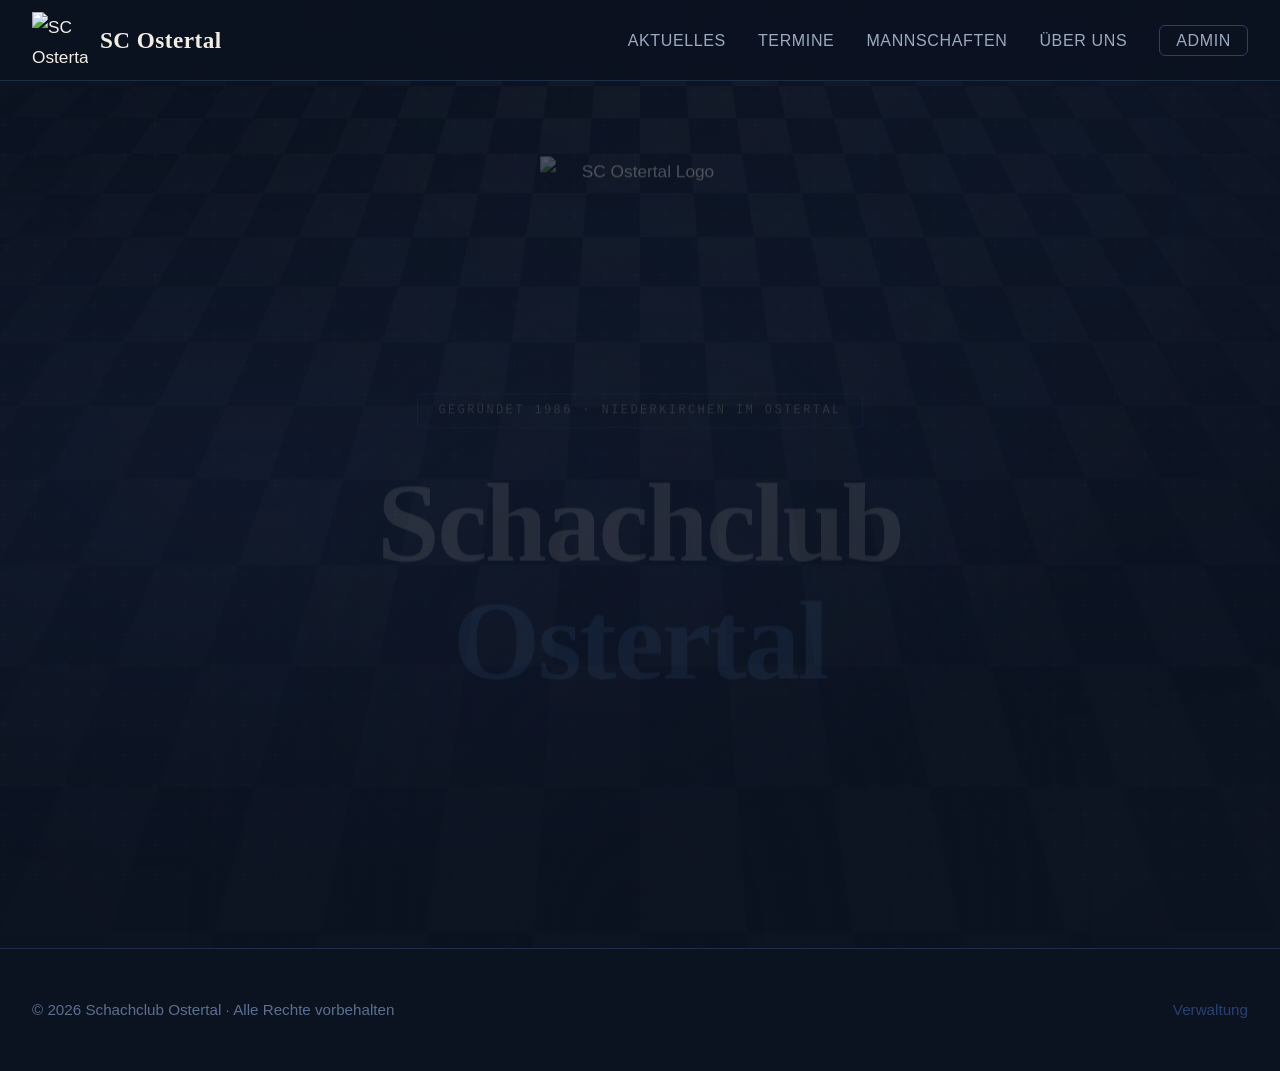
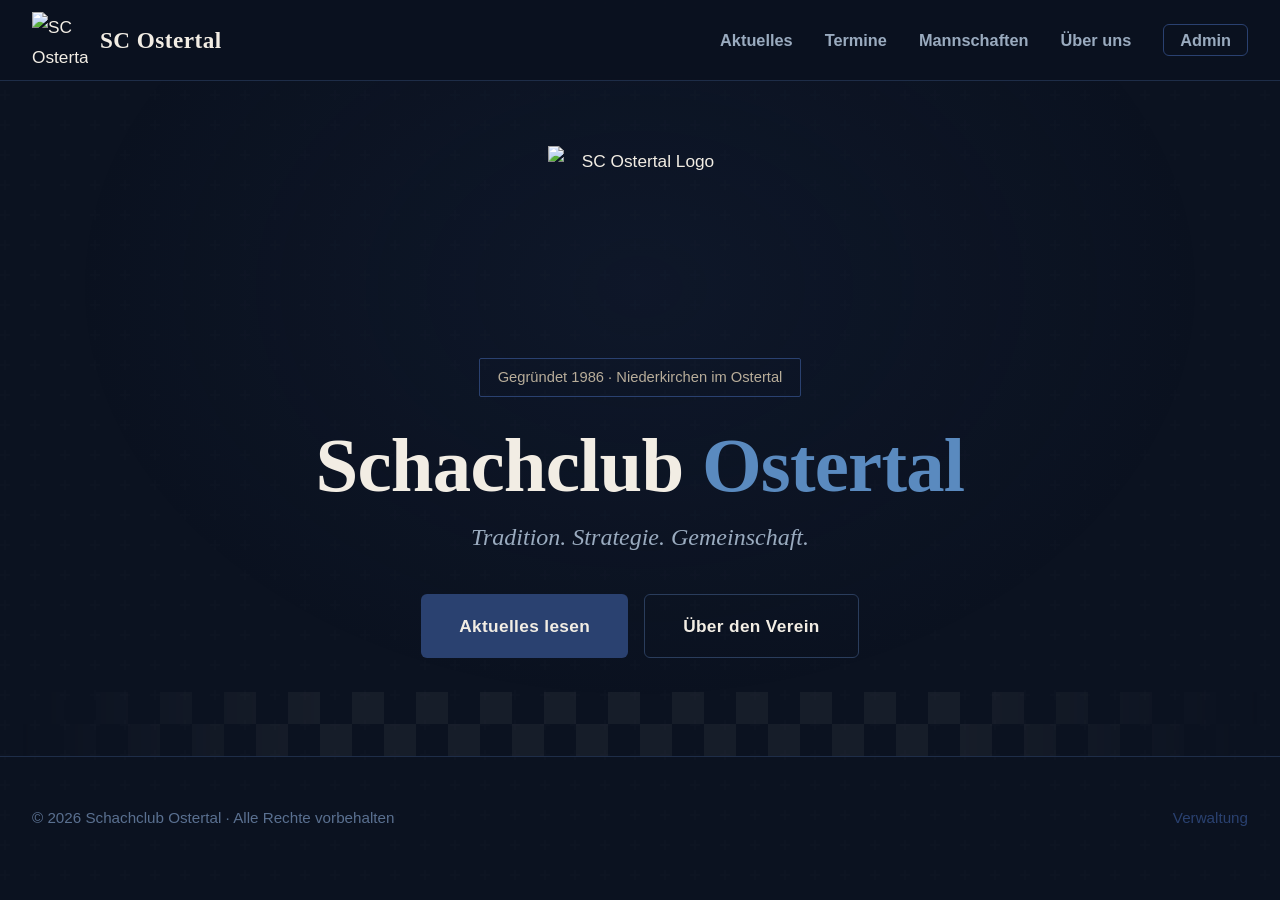

Tone down AI-typical design patterns (colors unchanged)

--- a/docs/css/style.css
+++ b/docs/css/style.css
@@ -42,46 +42,44 @@ body::before { content: ''; position: fixed; inset: 0; background-image: url("da
 .nav-logo img { width: 56px; height: 56px; object-fit: contain; }
 .nav-logo-text { font-family: var(--font-display); font-size: 1.45rem; font-weight: 700; letter-spacing: 0.02em; }
 .nav-links { display: flex; gap: 2rem; list-style: none; align-items: center; }
-.nav-links a { text-decoration: none; color: var(--text-secondary); font-size: 1rem; font-weight: 500; letter-spacing: 0.04em; text-transform: uppercase; transition: var(--transition); position: relative; }
+.nav-links a { text-decoration: none; color: var(--text-secondary); font-size: 1.02rem; font-weight: 600; letter-spacing: 0; transition: var(--transition); position: relative; }
 .nav-links a::after { content: ''; position: absolute; bottom: -4px; left: 0; width: 0; height: 2px; background: var(--cream); transition: var(--transition); }
 .nav-links a:hover { color: var(--cream); }
 .nav-links a:hover::after { width: 100%; }
 .nav-links a.active { color: var(--cream); }
 .nav-links a.active::after { width: 100%; }
-.nav-admin { background: transparent; border: 1px solid var(--navy-light); color: var(--cream-dim); padding: 6px 16px; border-radius: var(--radius); font-size: 0.8rem; font-weight: 600; letter-spacing: 0.06em; text-transform: uppercase; cursor: pointer; transition: var(--transition); text-decoration: none; }
+.nav-admin { background: transparent; border: 1px solid var(--navy-light); color: var(--cream-dim); padding: 6px 16px; border-radius: var(--radius); font-size: 0.92rem; font-weight: 600; letter-spacing: 0; cursor: pointer; transition: var(--transition); text-decoration: none; }
 .nav-admin:hover { background: var(--navy-light); color: var(--cream-light); }
 .nav-toggle { display: none; background: none; border: none; color: var(--text-primary); font-size: 1.5rem; cursor: pointer; padding: 4px; }
 
-.hero { position: relative; min-height: 100vh; display: flex; align-items: center; justify-content: center; text-align: center; overflow: hidden; z-index: 1; }
-.hero::before { content: ''; position: absolute; inset: 0; background: radial-gradient(ellipse at 20% 50%, rgba(30,48,84,0.2) 0%, transparent 60%), radial-gradient(ellipse at 80% 20%, rgba(30,48,84,0.12) 0%, transparent 50%), radial-gradient(ellipse at 50% 100%, rgba(11,18,32,1) 0%, transparent 50%); z-index: 0; }
-.hero-chess-bg { position: absolute; inset: 0; opacity: 0.025; background-image: repeating-conic-gradient(var(--cream) 0% 25%, transparent 0% 50%); background-size: 80px 80px; transform: perspective(800px) rotateX(55deg) translateY(-20%); transform-origin: center top; mask-image: radial-gradient(ellipse at center 30%, black 10%, transparent 70%); }
-.hero-content { position: relative; z-index: 2; max-width: 800px; padding: 2rem; animation: fadeInUp 1s ease-out; }
-@keyframes fadeInUp { from { opacity: 0; transform: translateY(30px); } to { opacity: 1; transform: translateY(0); } }
-.hero-logo { width: 200px; height: 200px; object-fit: contain; margin: 0 auto 2rem; display: block; animation: fadeInUp 1s ease-out 0.1s both; }
-.hero-badge { display: inline-block; font-family: var(--font-mono); font-size: 0.75rem; letter-spacing: 0.2em; text-transform: uppercase; color: var(--cream-dim); border: 1px solid var(--navy-light); padding: 6px 20px; border-radius: 2px; margin-bottom: 2rem; animation: fadeInUp 1s ease-out 0.2s both; }
-.hero h1 { font-family: var(--font-display); font-size: clamp(3.5rem, 9vw, 7rem); font-weight: 900; line-height: 1.05; letter-spacing: -0.02em; margin-bottom: 0.5rem; animation: fadeInUp 1s ease-out 0.3s both; }
+.hero { position: relative; min-height: 84vh; display: flex; align-items: center; justify-content: center; text-align: center; overflow: hidden; z-index: 1; padding: 7rem 2rem 4rem; }
+.hero::before { content: ''; position: absolute; inset: 0; background: radial-gradient(ellipse at 50% 38%, rgba(30,48,84,0.18) 0%, transparent 62%); z-index: 0; }
+/* ruhige, flache Brettkante am unteren Hero-Rand statt perspektivischem Glow-Brett */
+.hero-chess-bg { position: absolute; left: 0; right: 0; bottom: 0; height: 64px; opacity: 0.05; background-image: repeating-conic-gradient(var(--cream) 0% 25%, transparent 0% 50%); background-size: 64px 64px; -webkit-mask-image: linear-gradient(90deg, transparent, #000 25%, #000 75%, transparent); mask-image: linear-gradient(90deg, transparent, #000 25%, #000 75%, transparent); }
+.hero-content { position: relative; z-index: 2; max-width: 780px; padding: 2rem; }
+.hero-logo { width: 184px; height: 184px; object-fit: contain; margin: 0 auto 1.75rem; display: block; }
+.hero-badge { display: inline-block; font-family: var(--font-body); font-size: 0.92rem; letter-spacing: 0; color: var(--cream-dim); border: 1px solid var(--navy-light); padding: 6px 18px; border-radius: 2px; margin-bottom: 1.75rem; }
+.hero h1 { font-family: var(--font-display); font-size: clamp(2.8rem, 6.5vw, 4.8rem); font-weight: 700; line-height: 1.08; letter-spacing: -0.01em; margin-bottom: 0.5rem; }
 .hero h1 .accent { color: var(--accent-blue); }
-.hero-motto { font-family: var(--font-display); font-style: italic; font-size: 1.6rem; color: var(--text-secondary); margin-bottom: 2.5rem; animation: fadeInUp 1s ease-out 0.5s both; }
-.hero-cta { display: inline-flex; gap: 1rem; flex-wrap: wrap; justify-content: center; animation: fadeInUp 1s ease-out 0.7s both; }
+.hero-motto { font-family: var(--font-display); font-style: italic; font-size: 1.5rem; color: var(--text-secondary); margin-bottom: 2.25rem; }
+.hero-cta { display: inline-flex; gap: 1rem; flex-wrap: wrap; justify-content: center; }
 
 .btn { display: inline-flex; align-items: center; gap: 10px; padding: 16px 38px; border-radius: var(--radius); font-family: var(--font-body); font-size: 1.08rem; font-weight: 600; text-decoration: none; cursor: pointer; border: none; transition: var(--transition); letter-spacing: 0.02em; }
 .btn-primary { background: var(--navy-light); color: var(--cream-light); }
-.btn-primary:hover { background: #335590; transform: translateY(-2px); box-shadow: 0 8px 30px rgba(30,48,84,0.4); }
+.btn-primary:hover { background: #335590; }
 .btn-secondary { background: transparent; color: var(--text-primary); border: 1px solid var(--border-light); }
 .btn-secondary:hover { border-color: var(--cream-dim); color: var(--cream); }
 
 section { position: relative; z-index: 1; padding: 6rem 2rem; }
 .section-inner { max-width: 1400px; margin: 0 auto; }
 .section-header { margin-bottom: 3.5rem; }
-.section-label { font-family: var(--font-mono); font-size: 0.88rem; letter-spacing: 0.2em; text-transform: uppercase; color: var(--accent-blue); margin-bottom: 0.75rem; }
+.section-label { font-family: var(--font-display); font-style: italic; font-size: 1.15rem; letter-spacing: 0; text-transform: none; color: var(--accent-blue); margin-bottom: 0.5rem; }
 .section-title { font-family: var(--font-display); font-size: clamp(2.4rem, 5vw, 3.5rem); font-weight: 700; line-height: 1.15; }
 .section-divider { width: 60px; height: 3px; background: var(--navy-light); margin-top: 1rem; border-radius: 2px; }
 
 .news-grid { display: grid; grid-template-columns: repeat(auto-fill, minmax(420px, 1fr)); gap: 1.5rem; }
-.news-card { background: var(--bg-card); border: 1px solid var(--border); border-radius: var(--radius); padding: 2rem; transition: var(--transition); position: relative; overflow: hidden; }
-.news-card::before { content: ''; position: absolute; top: 0; left: 0; right: 0; height: 3px; background: linear-gradient(90deg, var(--navy-light), var(--accent-blue)); transform: scaleX(0); transform-origin: left; transition: var(--transition); }
-.news-card:hover { background: var(--bg-card-hover); border-color: var(--border-light); transform: translateY(-3px); box-shadow: var(--shadow); }
-.news-card:hover::before { transform: scaleX(1); }
+.news-card { background: var(--bg-card); border: 1px solid var(--border); border-left: 3px solid var(--navy-light); border-radius: var(--radius); padding: 2rem; transition: var(--transition); }
+.news-card:hover { background: var(--bg-card-hover); border-left-color: var(--accent-blue); }
 .news-meta { display: flex; align-items: center; gap: 1rem; margin-bottom: 1rem; }
 .news-date { font-family: var(--font-mono); font-size: 0.8rem; color: var(--accent-blue); }
 .news-author { padding: 2px 10px; background: rgba(30,48,84,0.25); border-radius: 3px; font-size: 0.78rem; color: var(--accent-blue-light); }
@@ -90,7 +88,7 @@ section { position: relative; z-index: 1; padding: 6rem 2rem; }
 
 .events-list { display: flex; flex-direction: column; gap: 1rem; }
 .event-item { display: flex; align-items: stretch; background: var(--bg-card); border: 1px solid var(--border); border-radius: var(--radius); overflow: hidden; transition: var(--transition); }
-.event-item:hover { border-color: var(--navy-light); transform: translateX(4px); }
+.event-item:hover { border-color: var(--navy-light); background: var(--bg-card-hover); }
 .event-date-block { background: rgba(30,48,84,0.15); border-right: 2px solid var(--navy-light); padding: 1.5rem 2rem; display: flex; flex-direction: column; align-items: center; justify-content: center; min-width: 120px; }
 .event-day { font-family: var(--font-display); font-size: 2.4rem; font-weight: 900; color: var(--accent-blue); line-height: 1; }
 .event-month { font-family: var(--font-mono); font-size: 0.75rem; letter-spacing: 0.1em; text-transform: uppercase; color: var(--text-secondary); margin-top: 4px; }
@@ -115,13 +113,13 @@ section { position: relative; z-index: 1; padding: 6rem 2rem; }
 .info-card { background: var(--bg-card); border: 1px solid var(--border); border-radius: var(--radius); padding: 2rem; }
 .info-item { padding: 1.25rem 0; border-bottom: 1px solid var(--border); }
 .info-item:last-child { border-bottom: none; }
-.info-label { font-family: var(--font-mono); font-size: 0.72rem; letter-spacing: 0.15em; text-transform: uppercase; color: var(--accent-blue); margin-bottom: 0.4rem; }
+.info-label { font-family: var(--font-display); font-style: italic; font-size: 1rem; letter-spacing: 0; text-transform: none; color: var(--accent-blue); margin-bottom: 0.3rem; }
 .info-value { font-size: 1.15rem; color: var(--text-primary); }
 .info-value a { color: var(--accent-blue-light); text-decoration: none; }
 .info-value a:hover { color: var(--cream); text-decoration: underline; }
 
 .map-section { margin-top: 3.5rem; }
-.map-label { font-family: var(--font-mono); font-size: 0.72rem; letter-spacing: 0.15em; text-transform: uppercase; color: var(--accent-blue); margin-bottom: 1rem; }
+.map-label { font-family: var(--font-display); font-style: italic; font-size: 1.05rem; letter-spacing: 0; text-transform: none; color: var(--accent-blue); margin-bottom: 1rem; }
 .map-wrapper { border-radius: var(--radius); overflow: hidden; border: 1px solid var(--border); }
 .map-wrapper iframe { display: block; }
 
@@ -129,7 +127,7 @@ section { position: relative; z-index: 1; padding: 6rem 2rem; }
 .page { position: relative; z-index: 1; padding-top: 80px; min-height: 100vh; }
 .page-inner { max-width: 1200px; margin: 0 auto; padding: 3.5rem 2.5rem 5rem; }
 .page-header { margin-bottom: 3rem; }
-.page-label { font-family: var(--font-mono); font-size: 0.88rem; letter-spacing: 0.2em; text-transform: uppercase; color: var(--accent-blue); margin-bottom: 0.75rem; }
+.page-label { font-family: var(--font-display); font-style: italic; font-size: 1.2rem; letter-spacing: 0; text-transform: none; color: var(--accent-blue); margin-bottom: 0.5rem; }
 .page-title { font-family: var(--font-display); font-size: clamp(2.4rem, 5vw, 3.5rem); font-weight: 700; line-height: 1.15; }
 .page-divider { width: 60px; height: 3px; background: var(--navy-light); margin-top: 1rem; border-radius: 2px; }
 
@@ -157,7 +155,7 @@ section { position: relative; z-index: 1; padding: 6rem 2rem; }
 /* ===== Resources Grid ===== */
 .resources-grid { display: grid; grid-template-columns: repeat(auto-fill, minmax(280px, 1fr)); gap: 1rem; }
 .resource-item { display: block; background: var(--bg-card); border: 1px solid var(--border); border-radius: var(--radius); padding: 1.5rem; text-decoration: none; color: var(--text-primary); transition: var(--transition); }
-.resource-item:hover { border-color: var(--border-light); background: var(--bg-card-hover); transform: translateY(-2px); box-shadow: var(--shadow); }
+.resource-item:hover { border-color: var(--border-light); background: var(--bg-card-hover); }
 .resource-item h4 { font-family: var(--font-display); font-size: 1.2rem; margin-bottom: 0.4rem; }
 .resource-item p { color: var(--text-secondary); font-size: 1rem; line-height: 1.6; margin-bottom: 0.5rem; }
 .resource-item .url { font-family: var(--font-mono); font-size: 0.75rem; color: var(--accent-blue); }
@@ -170,7 +168,7 @@ section { position: relative; z-index: 1; padding: 6rem 2rem; }
 .contact-form-title { font-family: var(--font-display); font-size: 1.6rem; margin-bottom: 1.5rem; }
 .form-row { display: grid; grid-template-columns: 1fr 1fr; gap: 1rem; }
 .form-group { margin-bottom: 1.25rem; }
-.form-group label { display: block; font-size: 0.9rem; font-weight: 600; letter-spacing: 0.06em; text-transform: uppercase; color: var(--text-secondary); margin-bottom: 0.5rem; }
+.form-group label { display: block; font-size: 0.98rem; font-weight: 600; letter-spacing: 0; color: var(--text-secondary); margin-bottom: 0.5rem; }
 .form-group input,
 .form-group textarea,
 .form-group select { width: 100%; padding: 14px 16px; background: var(--bg-card); border: 1px solid var(--border); border-radius: var(--radius); color: var(--text-primary); font-family: var(--font-body); font-size: 1.05rem; transition: var(--transition); outline: none; }
@@ -343,8 +341,12 @@ section { position: relative; z-index: 1; padding: 6rem 2rem; }
 .footer a { color: var(--navy-light); text-decoration: none; }
 .footer a:hover { color: var(--accent-blue); }
 
-.fade-in { opacity: 0; transform: translateY(20px); transition: opacity 0.6s ease-out, transform 0.6s ease-out; }
-.fade-in.visible { opacity: 1; transform: translateY(0); }
+.fade-in { opacity: 0; transition: opacity 0.45s ease-out; }
+.fade-in.visible { opacity: 1; }
+@media (prefers-reduced-motion: reduce) {
+  .fade-in { opacity: 1; transition: none; }
+  html { scroll-behavior: auto; }
+}
 .loading-spinner { display: flex; justify-content: center; align-items: center; padding: 4rem; }
 .loading-spinner::after { content: ''; width: 32px; height: 32px; border: 3px solid var(--border); border-top-color: var(--accent-blue); border-radius: 50%; animation: spin 0.8s linear infinite; }
 @keyframes spin { to { transform: rotate(360deg); } }
